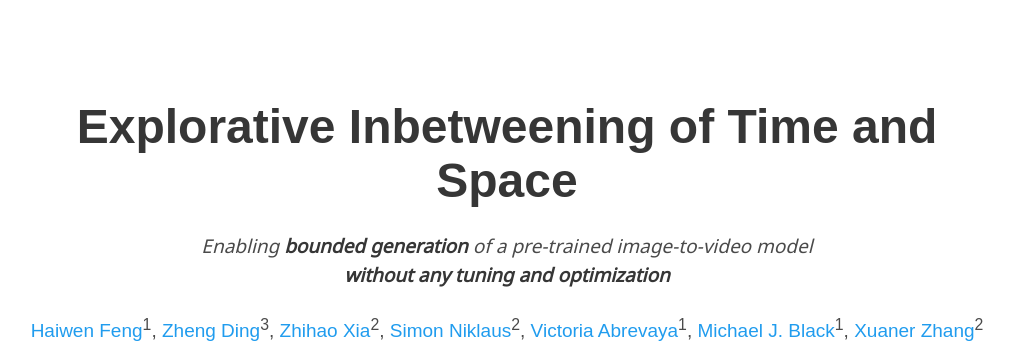
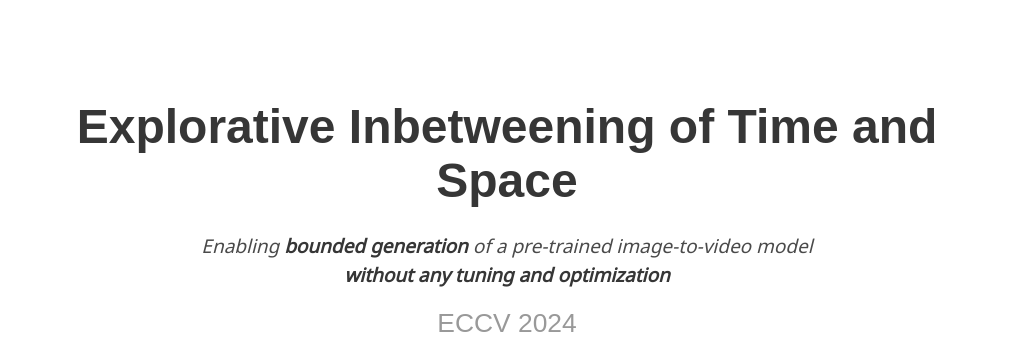
Before and after one commit to Time-Reversal/time-reversal.github.io, a plain HTML site: page index.html in a window 1280 px wide. Shown: the top 351 px of the page, without its empty margins (133-1147 px from the left). Drawn offline with nearby package versions, Linux system fonts and the light colour scheme; some icons are missing; a web font is replaced by a local one.

Commit message:
UPDATE index.html

```diff
--- a/index.html
+++ b/index.html
@@ -48,13 +48,11 @@
           <div class="column has-text-centered">
             <h1 class="title is-1 publication-title">Explorative Inbetweening of
               Time and Space
-              <br>
-
             </h1>
             <h2 style="font-size: 19px;"><em>Enabling <strong>bounded
                   generation</strong> of a pre-trained image-to-video model<br>
                 <strong>without any tuning and optimization</strong></em></h2>
-            <br>
+			<h1 class="title is-1 publication-title"><small>ECCV 2024</small></h1>
             <div class="publication-authors" style="font-size: 19px;">
               <span class="author-block">
                 <a href="https://ps.is.mpg.de/person/hfeng">Haiwen
```
